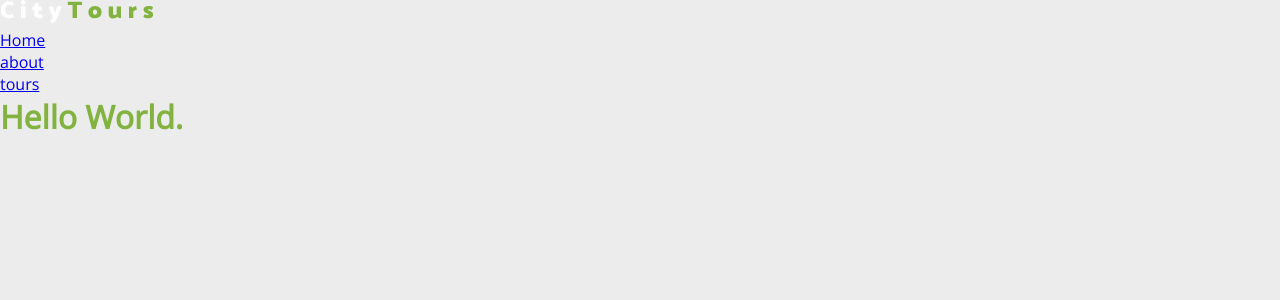
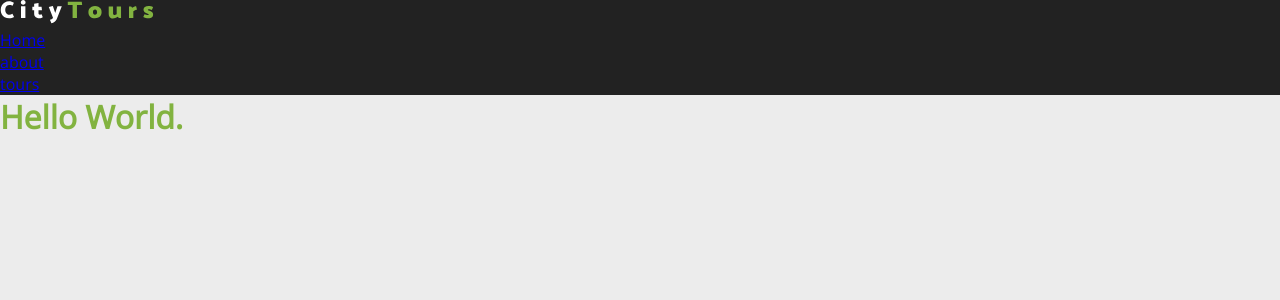
Before and after one commit to muhammadsalif/City-Tours-App-React, a React (Create React App) app: page / in a window 1280 px wide. Shown: the top 300 px of the page. Built offline with nearby package versions, Linux system fonts and the light colour scheme.

Commit message:
Working on navbar

```diff
--- a/src/components/Navbar/Navbar.jsx
+++ b/src/components/Navbar/Navbar.jsx
@@ -1,5 +1,7 @@
 import React from "react";
 import logo from "../../logo.svg";
+import "./navbar.scss";
+
 export default function Navbar() {
   return (
     <nav className="navbar">
--- a/src/components/Navbar/navbar.scss
+++ b/src/components/Navbar/navbar.scss
@@ -0,0 +1,8 @@
+@import "../../index.scss";
+* {
+  margin: 0px;
+  padding: 0px;
+}
+.navbar {
+  background-color: $mainBlack;
+}
```
